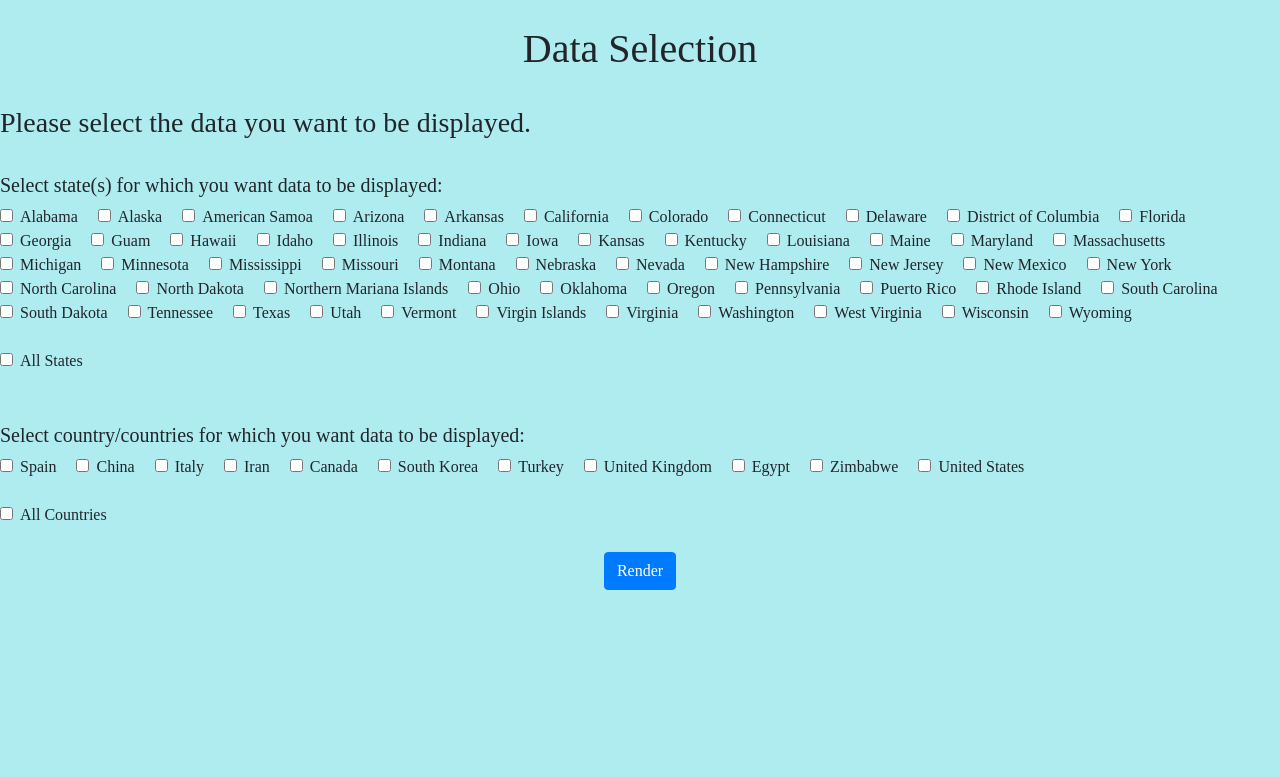
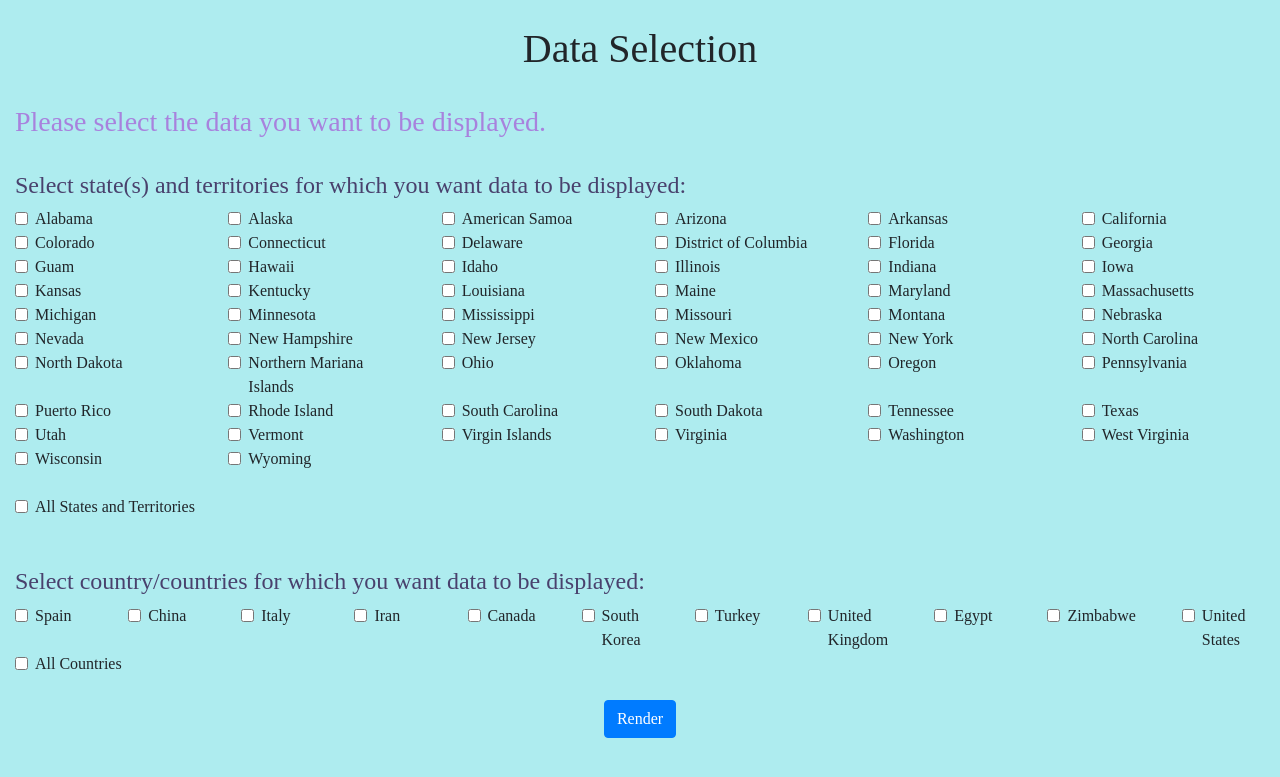
Before and after one commit to Mandy-Zheng/Eclipse, a Flask app: page /query in a window 1280 px wide. Shown: the top 777 px of the page. Run offline with Flask 2, Linux system fonts and the light colour scheme; parts of the project's set-up code (start-up, migrations or seed data) failed here and were passed over; some libraries are stand-ins or nearby versions.

Commit message:
fixed query.html

```diff
--- a/app/templates/query.html
+++ b/app/templates/query.html
@@ -1,37 +1,65 @@
 {% extends "_base.html" %}
 
 {% block body %}
+<div style = "margin-left: 15px; margin-right: 15px;">
   <br>
-  <h3>Please select the data you want to be displayed.</h3>
+  <h3 style = "color: #A882DD;">Please select the data you want to be displayed.</h3>
   <br>
 
-  <h5>Select state(s) for which you want data to be displayed:</h5>
+  <h4 style = "color: #49416D;">Select state(s) and territories for which you want data to be displayed:</h4>
 
   <!-- Individual States -->
   <div>
+
     {% for state in states %}
+      {% if state == 'Alabama' %}
+      <div class="row">
+      {% endif %}
+      <div class="col" style = "width: 242px;">
         <span class="form-check checkbox-rounded checkbox-cerulean-blue-filled custom-control-inline">
           <input type="checkbox" class="form-check-input filled-in states" id={{state_dict[state]}} name='states'>
           <label class="form-check-label">{{state}}</label>
         </span>
+      </div>
+      {% if state == 'Wyoming' %}
+        <div class="col" style = "width: 242px;">
+        </div>
+        <div class="col" style = "width: 242px;">
+        </div>
+        <div class="col" style = "width: 242px;">
+        </div>
+        <div class="col" style = "width: 242px;">
+        </div>
+      {% endif %}
+      {% if state == 'California' or state == 'Georgia' or state == 'Iowa' or state == 'Massachusetts' or state == 'Nebraska'
+      or state == 'North Carolina' or state == 'Pennsylvania' or state == 'Texas' or state == 'West Virginia' %}
+        </div>
+        <div class ="row">
+      {% endif %}
+      {% if state == 'Wyoming' %}
+        </div>
+      {% endif %}
     {% endfor %}
-    <br><br>
+    <br>
     <span class="form-check checkbox-rounded checkbox-cerulean-blue-filled">
       <input type="checkbox" class="form-check-input filled-in" id="allStates">
-      <label class="form-check-label">All States</label>
+      <label class="form-check-label">All States and Territories</label>
     </span>
   </div>
   <br><br>
 
-  <h5>Select country/countries for which you want data to be displayed:</h5>
+  <h4 style = "color: #49416D;">Select country/countries for which you want data to be displayed:</h4>
   <div>
+    <div class = "row">
     {% for country in countriesList %}
+      <div class = "col">
         <div class="form-check checkbox-rounded checkbox-cerulean-blue-filled custom-control-inline">
           <input type="checkbox" class="form-check-input filled-in countries" id={{country}} name='countries'>
           <label class="form-check-label">{{country}}</label>
         </div>
+      </div>
    {% endfor %}
-   <br><br>
+   </div>
    <span class="form-check checkbox-rounded checkbox-cerulean-blue-filled">
      <input type="checkbox" class="form-check-input filled-in" id="allCountries">
      <label class="form-check-label">All Countries</label>
@@ -43,6 +71,7 @@
       <button type = "submit" class = "btn btn-primary" value = "sumbit"> Render </button>
     </form>
   </center>
+</div>
 {% endblock %}
 
 {% block scripts %}
@@ -57,11 +86,21 @@
         state.disabled = true;
       }
     }
-  );
+
+    if (!this.checked) {
+      var elements = document.getElementsByClassName("form-check-input filled-in states");
+      var state = '';
+      for (var i=0; i<elements.length; i++) {
+        state = elements[i];
+        state.disabled = false;
+      }
+    }
+  });
 
   var allCountries = document.querySelector("#allCountries");
   allCountries.addEventListener('change', function() {
     if (this.checked) {
+      console.log("yes");
       var elements = document.getElementsByClassName("form-check-input filled-in countries");
       var state = '';
       for (var i=0; i<elements.length; i++) {
@@ -69,6 +108,18 @@
         state.disabled = true;
       }
     }
-  );
+
+    if (!this.checked) {
+      console.log("yes");
+      var elements = document.getElementsByClassName("form-check-input filled-in countries");
+      var state = '';
+      for (var i=0; i<elements.length; i++) {
+        state = elements[i];
+        state.disabled = false;
+      }
+    }
+  });
+
+
 </script>
 {% endblock %}
--- a/devlog.txt
+++ b/devlog.txt
@@ -104,3 +104,8 @@ junheeL -- 2020-04-30 17:01
 
 junheeL -- 2020-04-30 20:41
       -fixed bug where the first line of each csv file would be loaded as data and cause errors
+
+tiffanyC -- 2020-04-30 22:06
+      -fixed disabling and enabling of checkboxes on query.html page (upon selection of 'All States' or 'All Countries')
+      -created grid layout for checkboxes
+      -add styling (fixed margins, changed colors) to query.html page
```
Lines whose indentation alone changed are shown as unchanged.
